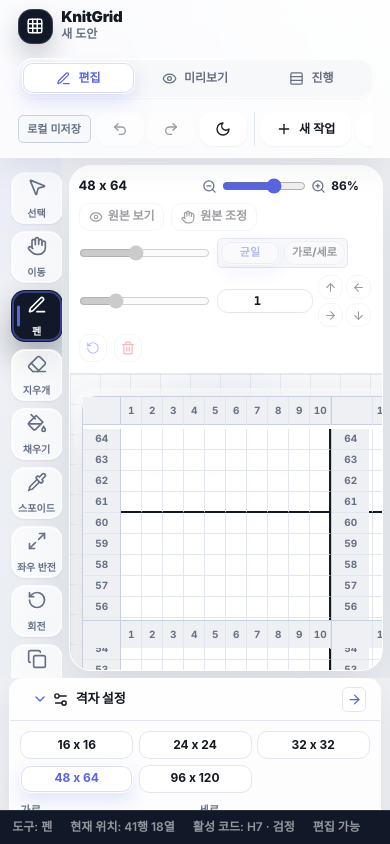
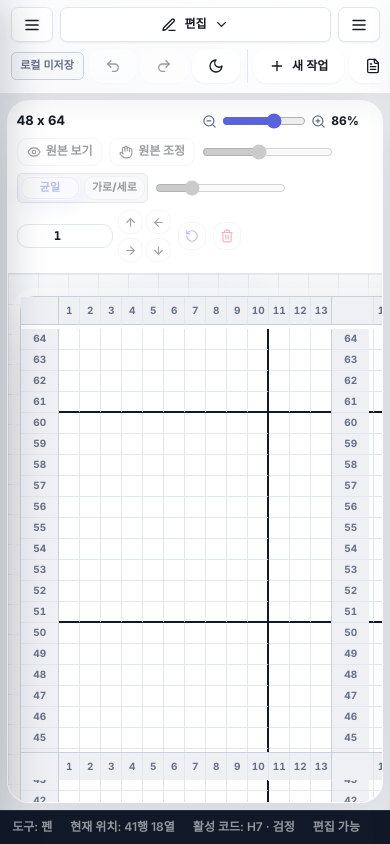
Before and after one commit to hyubbb/knitgrid, a React (Vite) app: page / in a window 390 px wide. Both pictures are taken after a click on the button "새 도안 만들기". Built offline with nearby package versions, Linux system fonts and the light colour scheme.

Commit message:
feat: 모바일 헤더 사이드 패널 개선

```diff
--- a/src/pages/editor/ui/EditorPage.jsx
+++ b/src/pages/editor/ui/EditorPage.jsx
@@ -1,4 +1,5 @@
 import 'react-image-crop/dist/ReactCrop.css';
+import { useEffect, useState } from 'react';
 import { useKnitGridEditor } from '../../../app/model/useKnitGridEditor.js';
 import { EditorCanvas } from './parts/EditorCanvas.jsx';
 import { EditorInspector } from './parts/EditorInspector.jsx';
@@ -10,6 +11,30 @@ import { ProjectStartPage } from './ProjectStartPage.jsx';
 
 export function EditorPage() {
   const editor = useKnitGridEditor();
+  const [mobileDrawer, setMobileDrawer] = useState(null);
+
+  useEffect(() => {
+    if (!mobileDrawer) return undefined;
+
+    const previousOverflow = document.body.style.overflow;
+    const closeOnEscape = (event) => {
+      if (event.key === 'Escape') setMobileDrawer(null);
+    };
+
+    document.body.style.overflow = 'hidden';
+    window.addEventListener('keydown', closeOnEscape);
+    return () => {
+      document.body.style.overflow = previousOverflow;
+      window.removeEventListener('keydown', closeOnEscape);
+    };
+  }, [mobileDrawer]);
+
+  const openMobileDrawer = (drawer) => {
+    if (drawer === 'inspector') editor.setIsInspectorCollapsed(false);
+    setMobileDrawer(drawer);
+  };
+
+  const closeMobileDrawer = () => setMobileDrawer(null);
 
   if (editor.showProjectStartScreen) {
     return <ProjectStartPage editor={editor} />;
@@ -17,12 +42,20 @@ export function EditorPage() {
 
   return (
     <div
-      className={`app ${editor.isInspectorCollapsed ? 'inspector-collapsed' : ''}`}
+      className={`app ${editor.isInspectorCollapsed ? 'inspector-collapsed' : ''} ${mobileDrawer ? `mobile-drawer-${mobileDrawer}` : ''}`}
       onPointerUp={editor.handlePointerUp}
       onPointerLeave={editor.handlePointerUp}
     >
-      <EditorTopbar editor={editor} />
-      <EditorToolRail editor={editor} />
+      <EditorTopbar editor={editor} mobileDrawer={mobileDrawer} onOpenMobileDrawer={openMobileDrawer} />
+      {mobileDrawer ? (
+        <button
+          type="button"
+          className="mobile-drawer-backdrop"
+          onClick={closeMobileDrawer}
+          aria-label="모바일 사이드 패널 닫기"
+        />
+      ) : null}
+      <EditorToolRail editor={editor} onMobileAction={closeMobileDrawer} />
       <EditorCanvas editor={editor} />
       <EditorInspector editor={editor} />
       <EditorModals editor={editor} />
--- a/src/pages/editor/ui/parts/EditorToolRail.jsx
+++ b/src/pages/editor/ui/parts/EditorToolRail.jsx
@@ -2,7 +2,7 @@ import { ToolRail } from '../../../../components/index.js';
 import { Copy, Eye, RotateCcw, Trash2 } from 'lucide-react';
 import { TOOLS } from '../../../../app/model/knitgridModel.js';
 
-export function EditorToolRail({ editor }) {
+export function EditorToolRail({ editor, onMobileAction }) {
   const {
     tool,
     setTool,
@@ -29,20 +29,36 @@ export function EditorToolRail({ editor }) {
     <ToolRail
       items={TOOLS}
       value={tool}
-      onSelect={(id) => id === 'mirror' ? mirrorGrid() : setTool(id)}
+      onSelect={(id) => {
+        if (id === 'mirror') {
+          mirrorGrid();
+        } else {
+          setTool(id);
+        }
+        onMobileAction?.();
+      }}
       ariaLabel="편집 도구"
     >
-      <button onClick={rotateGrid} title="회전">
+      <button onClick={() => {
+        rotateGrid();
+        onMobileAction?.();
+      }} title="회전">
         <RotateCcw size={20} />
         <span>회전</span>
       </button>
-      <button onClick={copyRepeat} title="반복 복제">
+      <button onClick={() => {
+        copyRepeat();
+        onMobileAction?.();
+      }} title="반복 복제">
         <Copy size={20} />
         <span>반복</span>
       </button>
       {mode === 'progress' ? (
         <button
-          onClick={clearProgressMarks}
+          onClick={() => {
+            clearProgressMarks();
+            onMobileAction?.();
+          }}
           disabled={!progressMarks.size}
           title="진행 체크 전체 지우기"
         >
--- a/src/pages/editor/ui/parts/EditorTopbar.jsx
+++ b/src/pages/editor/ui/parts/EditorTopbar.jsx
@@ -1,5 +1,7 @@
+import { useEffect, useRef, useState } from 'react';
 import { Badge, Button, DropdownMenu, IconButton, SegmentedControl, TextField, ThemeToggle, Toolbar } from '../../../../components/index.js';
 import {
+  ChevronDown,
   Eye,
   Download,
   FileImage,
@@ -7,6 +9,7 @@ import {
   FolderOpen,
   Grid3X3,
   ImagePlus,
+  Menu,
   MoreVertical,
   PenLine,
   Plus,
@@ -17,7 +20,13 @@ import {
   Undo2
 } from 'lucide-react';
 
-export function EditorTopbar({ editor }) {
+const MODE_ITEMS = [
+  { id: 'edit', label: '편집', icon: PenLine },
+  { id: 'preview', label: '미리보기', icon: Eye },
+  { id: 'progress', label: '진행', icon: Rows3 }
+];
+
+export function EditorTopbar({ editor, mobileDrawer, onOpenMobileDrawer }) {
   const {
     projectName,
     setProjectName,
@@ -43,6 +52,33 @@ export function EditorTopbar({ editor }) {
     exportPdf,
     saveProject
   } = editor;
+  const [mobileModeMenuOpen, setMobileModeMenuOpen] = useState(false);
+  const mobileModeRef = useRef(null);
+  const currentMode = MODE_ITEMS.find((item) => item.id === mode) ?? MODE_ITEMS[0];
+  const CurrentModeIcon = currentMode.icon;
+
+  useEffect(() => {
+    if (!mobileModeMenuOpen) return undefined;
+
+    const handlePointerDown = (event) => {
+      if (!mobileModeRef.current?.contains(event.target)) setMobileModeMenuOpen(false);
+    };
+    const handleKeyDown = (event) => {
+      if (event.key === 'Escape') setMobileModeMenuOpen(false);
+    };
+
+    document.addEventListener('pointerdown', handlePointerDown);
+    document.addEventListener('keydown', handleKeyDown);
+    return () => {
+      document.removeEventListener('pointerdown', handlePointerDown);
+      document.removeEventListener('keydown', handleKeyDown);
+    };
+  }, [mobileModeMenuOpen]);
+
+  const selectMobileMode = (nextMode) => {
+    setMode(nextMode);
+    setMobileModeMenuOpen(false);
+  };
 
   const fileMenuItems = [
     { id: 'image-draft', label: '이미지로 초안 생성', icon: ImagePlus, onSelect: () => fileInputRef.current?.click() },
@@ -55,6 +91,59 @@ export function EditorTopbar({ editor }) {
 
   return (
     <header className="topbar">
+      <div className="mobile-topbar-controls">
+        <button
+          type="button"
+          className={mobileDrawer === 'tools' ? 'active' : ''}
+          onClick={() => onOpenMobileDrawer('tools')}
+          aria-label="왼쪽 도구 열기"
+          title="도구 열기"
+        >
+          <Menu size={18} />
+        </button>
+        <div className="mobile-mode-picker" ref={mobileModeRef}>
+          <button
+            type="button"
+            className="mobile-mode-trigger"
+            onClick={() => setMobileModeMenuOpen((value) => !value)}
+            aria-haspopup="menu"
+            aria-expanded={mobileModeMenuOpen}
+            aria-label="작업 모드 선택"
+          >
+            <CurrentModeIcon size={16} />
+            <span>{currentMode.label}</span>
+            <ChevronDown size={15} />
+          </button>
+          {mobileModeMenuOpen ? (
+            <div className="mobile-mode-menu" role="menu" aria-label="작업 모드">
+              {MODE_ITEMS.map((item) => {
+                const ItemIcon = item.icon;
+                return (
+                  <button
+                    key={item.id}
+                    type="button"
+                    role="menuitem"
+                    className={item.id === mode ? 'active' : ''}
+                    onClick={() => selectMobileMode(item.id)}
+                  >
+                    <ItemIcon size={15} />
+                    <span>{item.label}</span>
+                  </button>
+                );
+              })}
+            </div>
+          ) : null}
+        </div>
+        <button
+          type="button"
+          className={mobileDrawer === 'inspector' ? 'active' : ''}
+          onClick={() => onOpenMobileDrawer('inspector')}
+          aria-label="오른쪽 설정 열기"
+          title="설정 열기"
+        >
+          <Menu size={18} />
+        </button>
+      </div>
       <div className="brand">
         <button
           type="button"
@@ -74,11 +163,7 @@ export function EditorTopbar({ editor }) {
       <SegmentedControl
         className="mode-tabs"
         ariaLabel="작업 모드"
-        items={[
-          { id: 'edit', label: '편집', icon: PenLine },
-          { id: 'preview', label: '미리보기', icon: Eye },
-          { id: 'progress', label: '진행', icon: Rows3 }
-        ]}
+        items={MODE_ITEMS}
         value={mode}
         onChange={setMode}
       />
--- a/src/styles.css
+++ b/src/styles.css
@@ -86,6 +86,11 @@
 
   .mode-rail span {
     @apply text-[10px] font-extrabold leading-none;
+  }
+
+  .mobile-topbar-controls,
+  .mobile-drawer-backdrop {
+    @apply hidden;
   }
 
   .view-panel {
@@ -2404,25 +2409,108 @@
 }
 
 @media (max-width: 600px) {
+  body {
+    @apply min-w-0 overflow-hidden;
+  }
+
   .app {
-    grid-template-columns: 62px minmax(0, 1fr);
-    grid-template-rows: auto minmax(520px, 1fr) auto 34px;
+    grid-template-columns: minmax(0, 1fr);
+    grid-template-rows: auto minmax(0, 1fr) 34px;
+    min-width: 0;
+  }
+
+  .app.inspector-collapsed {
+    grid-template-columns: minmax(0, 1fr);
+  }
+
+  .topbar {
+    @apply grid gap-2 px-3 py-2;
+    grid-template-columns: minmax(0, 1fr);
+  }
+
+  .mobile-topbar-controls {
+    @apply grid items-center gap-2;
+    grid-template-columns: 42px minmax(0, 1fr) 42px;
+  }
+
+  .mobile-topbar-controls > button,
+  .mobile-mode-trigger {
+    @apply inline-flex min-h-10 items-center justify-center gap-2 rounded-lg border border-[var(--kg-line)] bg-[var(--kg-surface)] px-2 text-[12px] font-extrabold text-[var(--kg-ink)] shadow-[0_1px_2px_rgba(17,24,39,0.06)];
+  }
+
+  .mobile-topbar-controls > button.active,
+  .mobile-mode-trigger[aria-expanded="true"] {
+    @apply border-[var(--kg-teal)] bg-[var(--kg-teal-soft)] text-[var(--kg-teal)];
+  }
+
+  .mobile-mode-picker {
+    @apply relative min-w-0;
+  }
+
+  .mobile-mode-trigger {
+    @apply w-full;
+  }
+
+  .mobile-mode-trigger span {
+    @apply min-w-0 overflow-hidden text-ellipsis whitespace-nowrap;
+  }
+
+  .mobile-mode-menu {
+    @apply absolute left-0 right-0 top-[calc(100%+6px)] z-[75] grid gap-1 rounded-lg border border-[var(--kg-line)] bg-[var(--kg-surface)] p-1.5 shadow-[0_18px_40px_rgba(17,24,39,0.18)];
+  }
+
+  .mobile-mode-menu button {
+    @apply flex min-h-9 items-center justify-start gap-2 rounded-[7px] border-transparent bg-transparent px-2.5 text-[12px] font-extrabold text-[var(--kg-ink)] shadow-none;
+  }
+
+  .mobile-mode-menu button.active {
+    @apply border-[var(--kg-teal)] bg-[var(--kg-teal-soft)] text-[var(--kg-teal)];
   }
 
   .brand {
-    @apply min-w-full;
+    @apply hidden;
   }
 
   .mode-tabs {
-    @apply w-full;
-  }
-
-  .mode-tabs button {
-    @apply flex-1;
+    @apply hidden;
   }
 
   .command-group {
-    @apply pb-0.5;
+    @apply ml-0 w-full justify-start gap-1.5 overflow-x-auto pb-0.5;
+    scrollbar-width: none;
+  }
+
+  .command-group::-webkit-scrollbar {
+    display: none;
+  }
+
+  .command-group > *,
+  .command-history {
+    @apply shrink-0;
+  }
+
+  .mobile-drawer-backdrop {
+    @apply fixed inset-0 z-[55] block border-0 bg-black/35 p-0;
+  }
+
+  .tool-rail {
+    @apply fixed bottom-0 left-0 top-0 z-[60] w-[76px] border-r border-[var(--kg-line)] bg-[var(--kg-surface)] px-3 py-4 shadow-[18px_0_42px_rgba(17,24,39,0.20)];
+    transform: translateX(-112%);
+    transition: transform 180ms cubic-bezier(0.2, 0, 0, 1);
+  }
+
+  .app.mobile-drawer-tools .tool-rail {
+    transform: translateX(0);
+  }
+
+  .inspector {
+    @apply fixed bottom-0 right-0 top-0 z-[60] w-[min(88vw,360px)] overflow-y-auto border-l border-[var(--kg-line)] bg-[var(--kg-surface)] px-3 py-4 shadow-[-18px_0_42px_rgba(17,24,39,0.20)];
+    transform: translateX(112%);
+    transition: transform 180ms cubic-bezier(0.2, 0, 0, 1);
+  }
+
+  .app.mobile-drawer-inspector .inspector {
+    transform: translateX(0);
   }
 
   .workspace {
```
